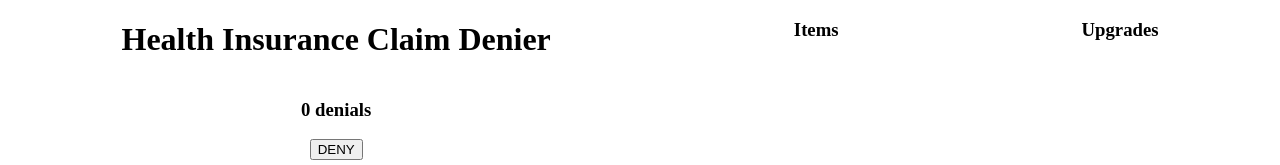
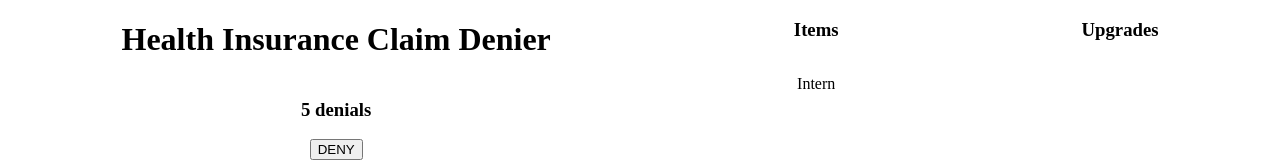
Before and after one commit to fnnbrr/claim-denier, a SvelteKit app: page / in a window 1280 px wide. Shown: the top 165 px of the page. Built offline with nearby package versions, Linux system fonts and the light colour scheme.

Commit message:
First item, clicks once a second

```diff
--- /dev/null
+++ b/src/item-view.svelte
@@ -0,0 +1,11 @@
+<script lang="ts">
+  import type { Item } from "$lib/items/item";
+
+  interface Props {
+    item: Item;
+  }
+
+  let { item }: Props = $props();
+</script>
+
+<p>{item.name}</p>
--- a/src/items.svelte
+++ b/src/items.svelte
@@ -1,5 +1,13 @@
+<script>
+  import { allItems } from "$lib/all-items";
+  import ItemView from "./item-view.svelte";
+</script>
+
 <div class="items">
   <h3>Items</h3>
+  {#each allItems as item (item.name)}
+    <ItemView {item}></ItemView>
+  {/each}
 </div>
 
 <style>
--- /dev/null
+++ b/src/lib/all-items.ts
@@ -0,0 +1,7 @@
+import type { Item } from "./items/item";
+import { Intern } from "./items/intern";
+
+export const allItems: Item[] =
+    [
+        new Intern()
+    ];
--- /dev/null
+++ b/src/lib/items/intern.ts
@@ -0,0 +1,17 @@
+import { Item } from "$lib/items/item";
+import { Inventory } from "$lib/inventory.svelte";
+
+export class Intern extends Item
+{
+    readonly name: string = "Intern";
+
+    constructor()
+    {
+        super();
+
+        setInterval(() =>
+        {
+            Inventory.instance.onClick();
+        }, 1000);
+    }
+};
--- /dev/null
+++ b/src/lib/items/item.ts
@@ -0,0 +1,4 @@
+export abstract class Item
+{
+    abstract readonly name: string;
+}
--- /dev/null
+++ b/src/routes/+page.js
@@ -0,0 +1 @@
+export const ssr = false;
```
Also changed, not shown: src/upgrade-view.svelte (added).
